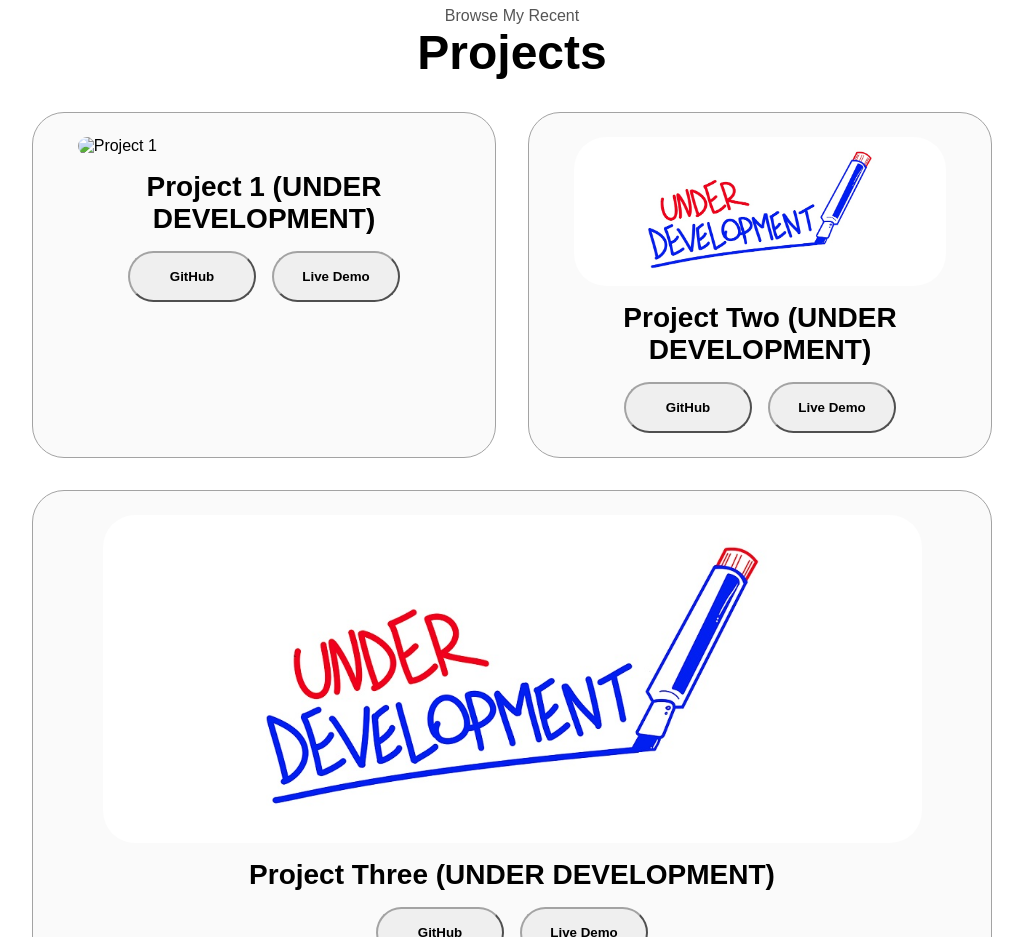
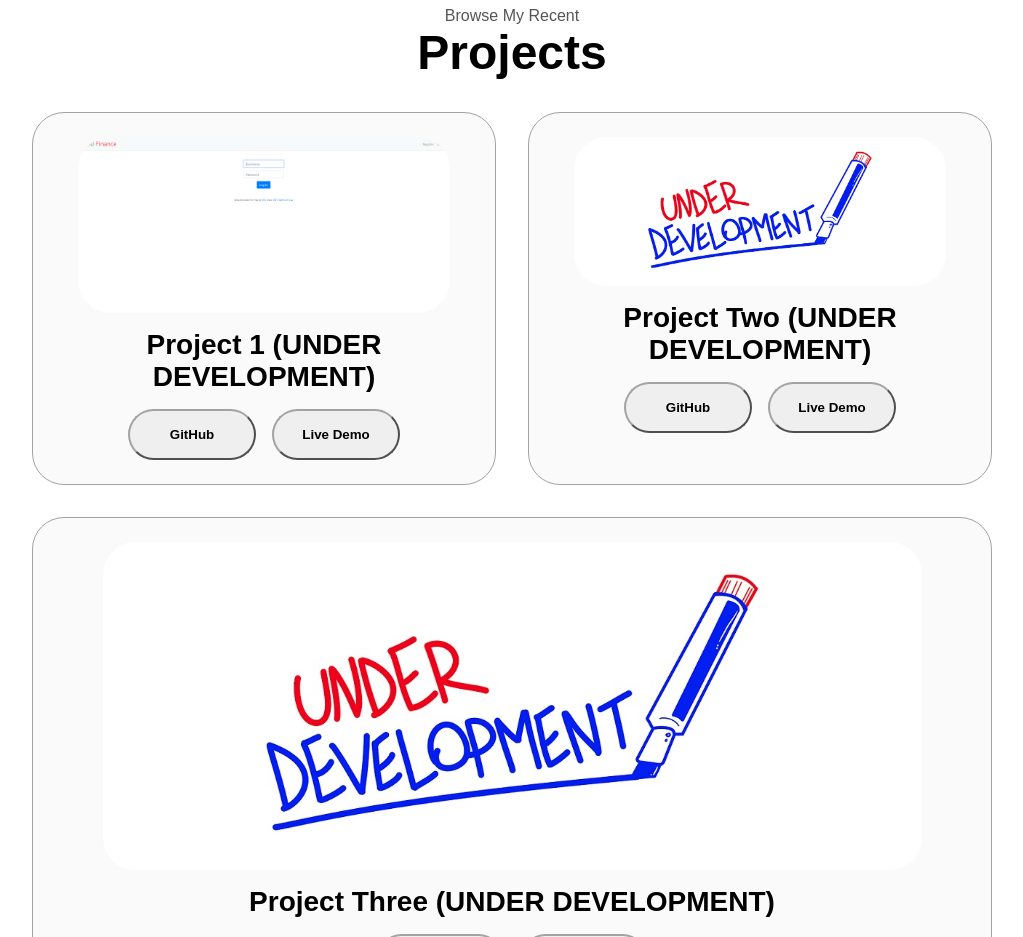
Before and after one commit to MatthewMacri/Portfolio-Website-Project, a plain HTML site: page index.html in a window 1280 px wide. Shown: the part 2560-3497 px from the top of the page, without its empty margins (128-1151 px from the left). Drawn offline with Linux system fonts and the light colour scheme; a script that the page names is missing.

Commit message:
Update index.html

```diff
--- a/index.html
+++ b/index.html
@@ -199,7 +199,7 @@
             <div class="about-containers">
                 <div class="details-container color-container">
                     <div class="article-container">
-                        <img src="./assets/cs50Finance.jpg" alt="Project 1" class="project-img">
+                        <img src="./assets/cs50Finance.png" alt="Project 1" class="project-img">
                     </div>
                     <h2 class="experience-sub-title project-title">Project 1 (UNDER DEVELOPMENT)</h2>
                     <div class="btn-container">
```
